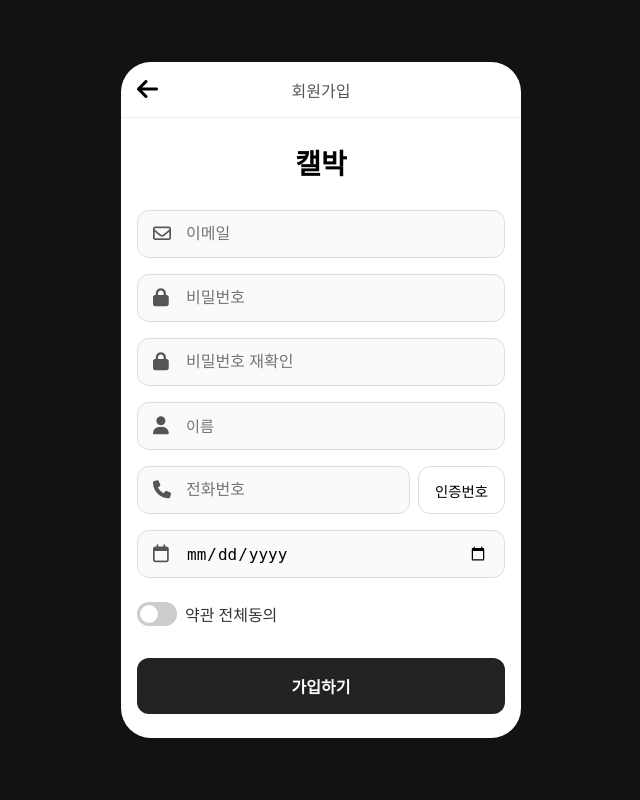
After one commit to lim-yuji/calbak, a Django app: template templates/app/signup.html in a window 1280 px wide. The commit adds this page. Shown: the whole page, without its empty margins (319-959 px from the left). Run offline with Django 5.2, Linux system fonts and the light colour scheme; the template is opened without the code that fills it, so the values that code supplies are empty; some libraries are stand-ins or nearby versions.

Commit message:
회원가입 페이지 화면구성 완료

```diff
--- a/app/urls.py
+++ b/app/urls.py
@@ -12,5 +12,6 @@ urlpatterns = [
     #path('calendar/', views.calendar_view, name='calendar'),
     #path('calendar/events/add/', views.add_event, name='add_event'),
     #path('google/calendar/events/', views.get_holiday_events, name='get_holiday_events'),
-    path('', views.login_view, name='login'), # 로그인 페이지
+    #path('', views.login_view, name='login'), # 로그인 페이지
+    path('', views.signup_view, name='signup'), # 회원가입 페이지
 ]
--- a/app/views.py
+++ b/app/views.py
@@ -32,6 +32,10 @@ def calendar_view(request):
 # 로그인 페이지 렌더링
 def login_view(request):
     return render(request, 'app/login.html')
+
+# 회원가입 페이지 렌더링
+def signup_view(request):
+    return render(request, 'app/signup.html')
 
 def get_holiday_events(request):
     start = request.GET.get('start', datetime.datetime.utcnow().isoformat() + 'Z')
--- a/static/css/style_ydy.css
+++ b/static/css/style_ydy.css
@@ -256,3 +256,255 @@
 .login__link:hover {
   text-decoration: underline;
 }
+
+/* -----------------------------------
+   Signup Screen (Desktop → Responsive)
+------------------------------------*/
+
+/* 기본 세팅 */
+.signup {
+  background-color: #121212;
+  /* 화면 배경이 검은색인 것 같아 조정했습니다. */
+  min-height: 100vh;
+  display: flex;
+  justify-content: center;
+  align-items: center;
+  padding: 40px 0;
+}
+.signup__wrapper {
+  width: 100%;
+  max-width: 400px;
+  background-color: #fff;
+  border-radius: 30px;
+  overflow: hidden;
+  display: flex;
+  flex-direction: column;
+  position: relative;
+}
+
+/* Header */
+.signup__header {
+  position: relative;
+  height: 56px;
+  border-bottom: 1px solid #eee;
+}
+.signup__back {
+  position: absolute;
+  top: 50%;
+  left: 16px;
+  transform: translateY(-50%);
+  background: none;
+  border: none;
+  font-size: 1.5rem;
+  cursor: pointer;
+}
+.signup__progress {
+  position: absolute;
+  top: 50%;
+  left: 50%;
+  transform: translate(-50%, -50%);
+  display: flex;
+  align-items: center;
+  gap: 8px;
+}
+.signup__progress-bar {
+  width: 120px;
+  height: 6px;
+  background-color: #e0e0e0;
+  border-radius: 3px;
+  overflow: hidden;
+}
+.signup__progress-fill {
+  display: block;
+  width: 50%;              /* STEP 1 of 2 → 50% */
+  height: 100%;
+  background-color: #8b8be5;
+}
+.signup__progress-text {
+  font-size: 1rem;
+  color: #555;
+}
+
+/* Main Content */
+.signup__main {
+  padding: 24px 16px;
+  display: flex;
+  flex-direction: column;
+  gap: 16px;
+}
+.signup__logo {
+  text-align: center;
+  font-size: 1.75rem;
+  font-weight: 700;
+  margin-bottom: 12px;
+}
+
+/* Form Fields */
+.signup__form {
+  display: flex;
+  flex-direction: column;
+  gap: 16px;
+}
+.signup__field {
+  position: relative;
+  display: flex;
+  align-items: center;
+}
+.signup__icon {
+  position: absolute;
+  left: 16px;
+  font-size: 1.125rem;
+  color: #555;
+}
+.signup__input-field {
+  width: 100%;
+  height: 48px;
+  padding: 0 16px 0 48px;
+  border: 1px solid #ddd;
+  border-radius: 12px;
+  font-size: 1rem;
+  background-color: #fafafa;
+}
+
+/* Password Strength */
+.signup__strength {
+  display: flex;
+  align-items: center;
+  gap: 8px;
+}
+.signup__strength-bar {
+  flex: 1;
+  height: 6px;
+  background-color: #e0e0e0;
+  border-radius: 3px;
+  overflow: hidden;
+}
+.signup__strength-fill.signup__strength-weak {
+  display: block;
+  width: 30%;
+  height: 100%;
+  background-color: #ff6b6b;
+}
+.signup__strength-text {
+  font-size: 0.875rem;
+  color: #555;
+}
+
+.signup__input--name {
+  /* 예: placeholder 글자 크기만 조금 작게 */
+  font-size: 0.95rem;
+}
+
+/* Phone & Verify */
+.signup__field--phone {
+  gap: 8px;
+}
+.signup__input-field.signup__input--phone {
+  padding-left: 48px;
+  flex: 1;
+}
+.signup__btn-code {
+  flex-shrink: 0;
+  padding: 0 16px;
+  height: 48px;
+  border: 1px solid #ddd;
+  border-radius: 12px;
+  background-color: #fff;
+  font-size: 0.9rem;
+  cursor: pointer;
+}
+
+/* Date */
+.signup__field--dob {
+  gap: 8px;
+}
+.signup__input-field[type="date"] {
+  padding-left: 48px;
+  flex: 1;
+}
+
+/* Toggle Switch */
+.signup__toggle-group {
+  display: flex;
+  align-items: center;
+  gap: 8px;
+  margin-top: 8px;
+}
+.signup__switch {
+  position: relative;
+  display: inline-block;
+  width: 40px;
+  height: 24px;
+}
+.signup__switch-input {
+  opacity: 0;
+  width: 0;
+  height: 0;
+}
+.signup__switch-slider {
+  position: absolute;
+  cursor: pointer;
+  top: 0; left: 0; right: 0; bottom: 0;
+  background-color: #ccc;
+  border-radius: 24px;
+  transition: 0.2s;
+}
+.signup__switch-slider::before {
+  content: "";
+  position: absolute;
+  width: 18px; height: 18px;
+  left: 3px; bottom: 3px;
+  background-color: #fff;
+  border-radius: 50%;
+  transition: 0.2s;
+}
+.signup__switch-input:checked + .signup__switch-slider {
+  background-color: #4cd137;
+}
+.signup__switch-input:checked + .signup__switch-slider::before {
+  transform: translateX(16px);
+}
+.signup__toggle-text {
+  font-size: 1rem;
+  color: #333;
+}
+
+/* Sign Up 버튼 */
+.signup__submit {
+  margin-top: 16px;
+  width: 100%;
+  height: 56px;
+  background-color: #222;
+  color: #fff;
+  font-size: 1rem;
+  font-weight: 600;
+  border: none;
+  border-radius: 12px;
+  cursor: pointer;
+}
+
+/* --------------------------------
+   반응형 Media Queries
+---------------------------------*/
+/* 태블릿 이하 */
+@media (max-width: 768px) {
+  .signup__wrapper { max-width: 360px; }
+  .signup__main { padding: 20px 12px; }
+  .signup__input-field,
+  .signup__btn-code,
+  .signup__submit {
+    height: 50px;
+  }
+  .signup__submit { height: 56px; }
+}
+
+/* 모바일 이하 */
+@media (max-width: 480px) {
+  .signup__wrapper { max-width: 90%; }
+  .signup__main { padding: 16px; }
+  .signup__input-field,
+  .signup__btn-code {
+    height: 48px;
+  }
+  .signup__submit { height: 52px; }
+}
--- /dev/null
+++ b/templates/app/signup.html
@@ -0,0 +1,116 @@
+{% load static %}
+<!DOCTYPE html>
+<html lang="ko">
+<head>
+  <meta charset="UTF-8" />
+  <meta name="viewport" content="width=device-width,initial-scale=1" />
+  <title>가입하기</title>
+  <script src="https://kit.fontawesome.com/9a2ea3dfaf.js" crossorigin="anonymous"></script>
+  <link rel="stylesheet" href="{% static 'css/style_ydy.css' %}" />
+</head>
+
+<body class="signup">
+  <div class="signup__wrapper">
+
+    <!-- 헤더 -->
+    <header class="signup__header">
+      <button type="button" class="signup__back">
+        <i class="fa-solid fa-arrow-left"></i>
+      </button>
+      <div class="signup__progress">
+        <span class="signup__progress-text">회원가입</span>
+      </div>
+    </header>
+
+    <!-- 메인 컨텐츠 -->
+    <main class="signup__main">
+      <h1 class="signup__logo">캘박</h1>
+
+      <form id="signupForm" class="signup__form">
+        <!-- Email -->
+        <div class="signup__field">
+          <i class="fa-regular fa-envelope signup__icon"></i>
+          <input
+            type="email"
+            placeholder="이메일"
+            class="signup__input-field"
+            required
+          />
+        </div>
+
+        <!-- Password -->
+        <div class="signup__field">
+          <i class="fa-solid fa-lock signup__icon"></i>
+          <input
+            type="password"
+            placeholder="비밀번호"
+            class="signup__input-field"
+            required
+          />
+        </div>
+
+        <!-- Confirm Password -->
+        <div class="signup__field">
+          <i class="fa-solid fa-lock signup__icon"></i>
+          <input
+            type="password"
+            placeholder="비밀번호 재확인"
+            class="signup__input-field"
+            required
+          />
+        </div>
+
+        <!-- 이름(Name) 추가 -->
+        <div class="signup__field">
+          <i class="fa-solid fa-user signup__icon"></i>
+          <input
+            type="text"
+            placeholder="이름"
+            class="signup__input-field signup__input--name"
+            required
+          />
+        </div>
+
+        <!-- Phone + Verify Button -->
+        <div class="signup__field signup__field--phone">
+          <i class="fa-solid fa-phone signup__icon"></i>
+          <input
+            type="tel"
+            placeholder="전화번호"
+            class="signup__input-field"
+            required
+          />
+          <button type="button" class="signup__btn-code">인증번호</button>
+        </div>
+
+        <!-- Date of Birth -->
+        <div class="signup__field signup__field--dob">
+          <i class="fa-regular fa-calendar signup__icon"></i>
+          <input
+            type="date"
+            class="signup__input-field"
+            required
+          />
+        </div>
+
+        <!-- Toggle Switch -->
+        <div class="signup__toggle-group">
+          <label class="signup__switch">
+            <input type="checkbox" class="signup__switch-input" />
+            <span class="signup__switch-slider"></span>
+          </label>
+          <span class="signup__toggle-text">약관 전체동의</span>
+        </div>
+      </form>
+
+      <!-- Sign Up 버튼 -->
+      <button
+        type="submit"
+        form="signupForm"
+        class="signup__submit"
+      >가입하기</button>
+    </main>
+
+  </div>
+</body>
+</html>
```
